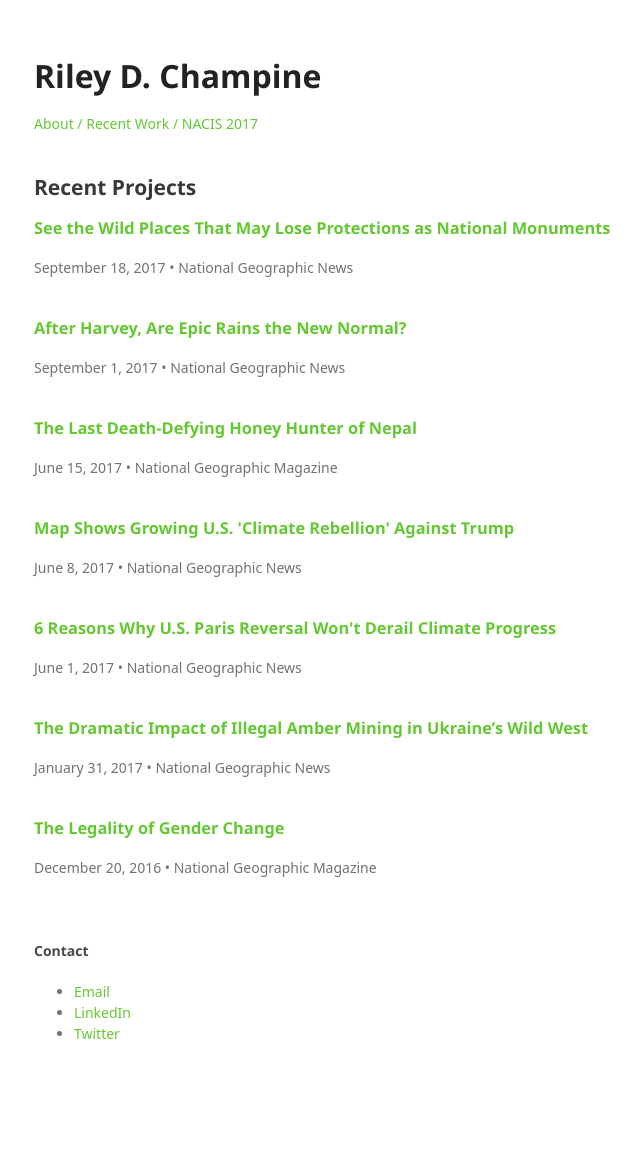
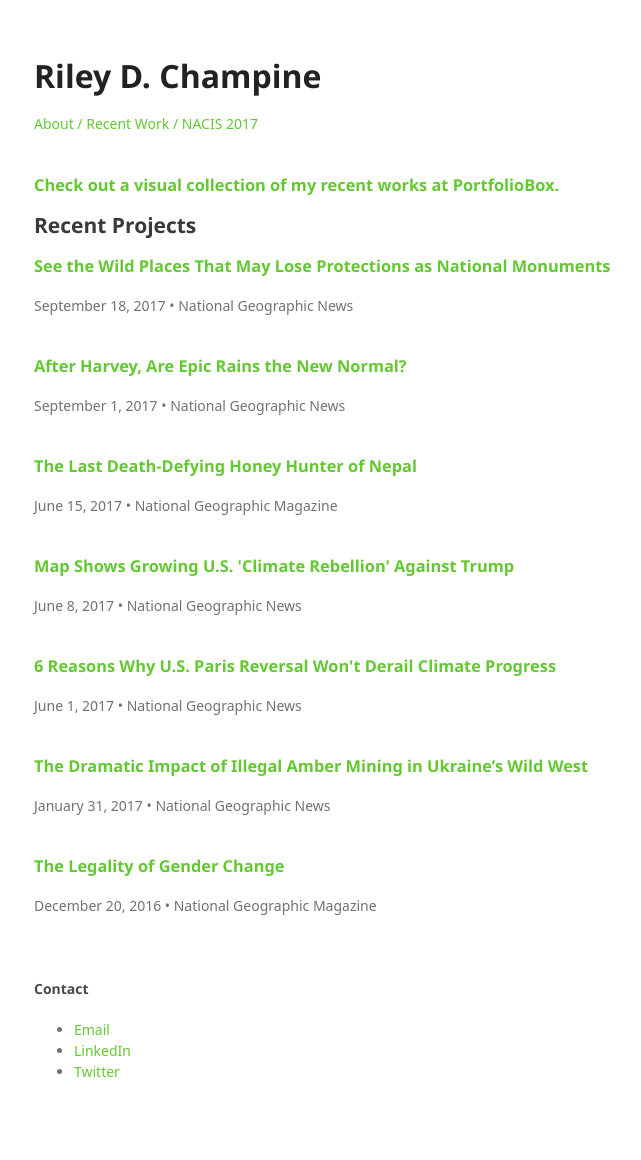
Before and after one commit to rileydchampine/rileydchampine.github.io, a Jekyll site: the page built from maps.html, in a window 1280 px wide. Shown: the whole page, without its empty margins (24-665 px from the left). Built offline with Jekyll 4.4.1, drawn with Linux system fonts in a browser that asks for light colours; some web fonts are replaced; before the commit the page ends 1122 px from its top, so only the background shows below that.

Commit message:
Update maps.html

```diff
--- a/maps.html
+++ b/maps.html
@@ -4,6 +4,9 @@
 ---
 
 <div class="blurb">
+
+        <h3><a href="http://rileydchampine.portfoliobox.net/">Check out a visual collection of my recent works at PortfolioBox.</a></h3>
+
         <h2>Recent Projects</h2>
         <div>
               <h3><a href="http://news.nationalgeographic.com/2017/09/national-monuments-shrink-trump/">See the Wild Places That May Lose Protections as National Monuments</a></h3>
```
